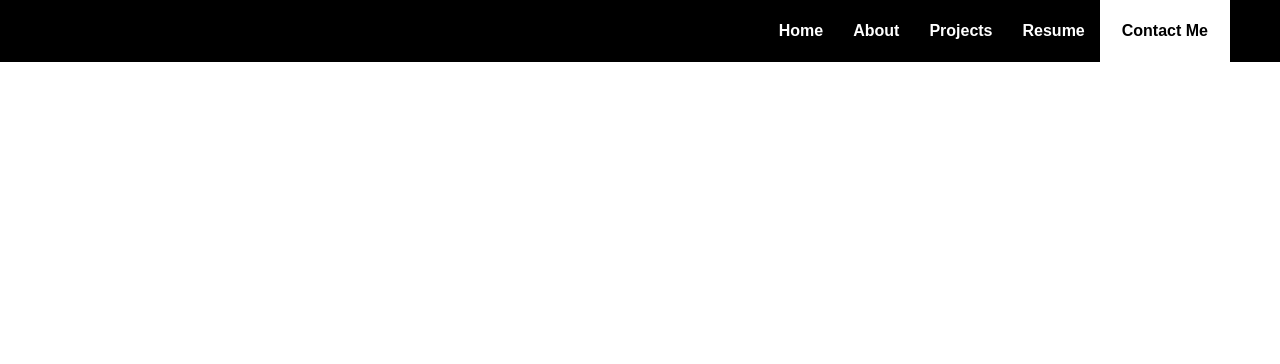
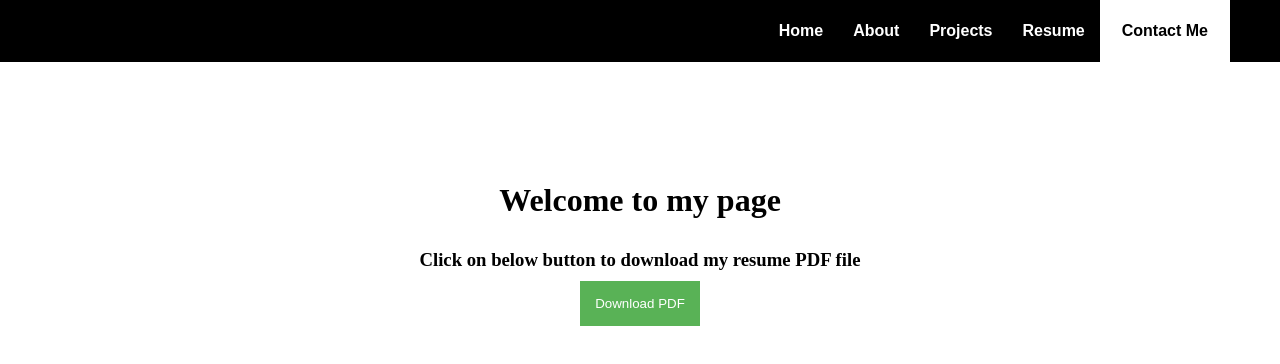
Before and after one commit to cuongvu3009/cuongvuduc3009, a React (Create React App) app: page /resume in a window 1280 px wide. Shown: the top 364 px of the page. Built offline with nearby package versions, Linux system fonts and the light colour scheme.

Commit message:
resume page and function

```diff
--- /dev/null
+++ b/craco.config.js
@@ -0,0 +1,24 @@
+const webpack = require('webpack');
+
+module.exports = {
+  webpack: {
+    configure: {
+      resolve: {
+        fallback: {
+          process: require.resolve('process/browser'),
+          zlib: require.resolve('browserify-zlib'),
+          stream: require.resolve('stream-browserify'),
+          util: require.resolve('util'),
+          buffer: require.resolve('buffer'),
+          asset: require.resolve('assert'),
+        },
+      },
+      plugins: [
+        new webpack.ProvidePlugin({
+          Buffer: ['buffer', 'Buffer'],
+          process: 'process/browser',
+        }),
+      ],
+    },
+  },
+};
--- a/src/App.jsx
+++ b/src/App.jsx
@@ -6,6 +6,7 @@ import About from './components/About/About.jsx';
 import ProjectList from './components/ProJectList/ProjectList';
 import Contact from './components/Contact/Contact';
 import Modal from './components/Modal/Modal';
+import Resume from './components/Resume/Resume';
 
 function App() {
   return (
@@ -14,8 +15,8 @@ function App() {
       <Routes>
         <Route path='/' exact element={<Home />} />
         <Route path='/about' element={<About />} />
-        <Route path='/projects' element={<ProjectList />}></Route>
-
+        <Route path='/projects' element={<ProjectList />} />
+        <Route path='/resume' element={<Resume />} />
         <Route path='/contact' element={<Contact />} />
       </Routes>
     </div>
--- /dev/null
+++ b/src/components/Resume/Resume.jsx
@@ -0,0 +1,32 @@
+import React from 'react';
+
+const Resume = () => {
+  // Function will execute on click of button
+  const onButtonClick = () => {
+    // using Java Script method to get PDF file
+    fetch('CuongVuResume2022.pdf').then((response) => {
+      response.blob().then((blob) => {
+        // Creating new object of PDF file
+        const fileURL = window.URL.createObjectURL(blob);
+        // Setting various property values
+        let alink = document.createElement('a');
+        alink.href = fileURL;
+        alink.download = 'Cuong-Vu-Resume-2022.pdf';
+        alink.click();
+      });
+    });
+  };
+  return (
+    <div style={{ paddingTop: '100px' }}>
+      <center>
+        <h1 style={{ padding: '20px' }}>Welcome to my page</h1>
+        <h3 style={{ padding: '10px' }}>
+          Click on below button to download my resume PDF file
+        </h3>
+        <button onClick={onButtonClick}>Download PDF</button>
+      </center>
+    </div>
+  );
+};
+
+export default Resume;
```
Also changed, not shown: package.json (+11 -3 lines), 2 other files (tests, documents, lock files or other folders).
